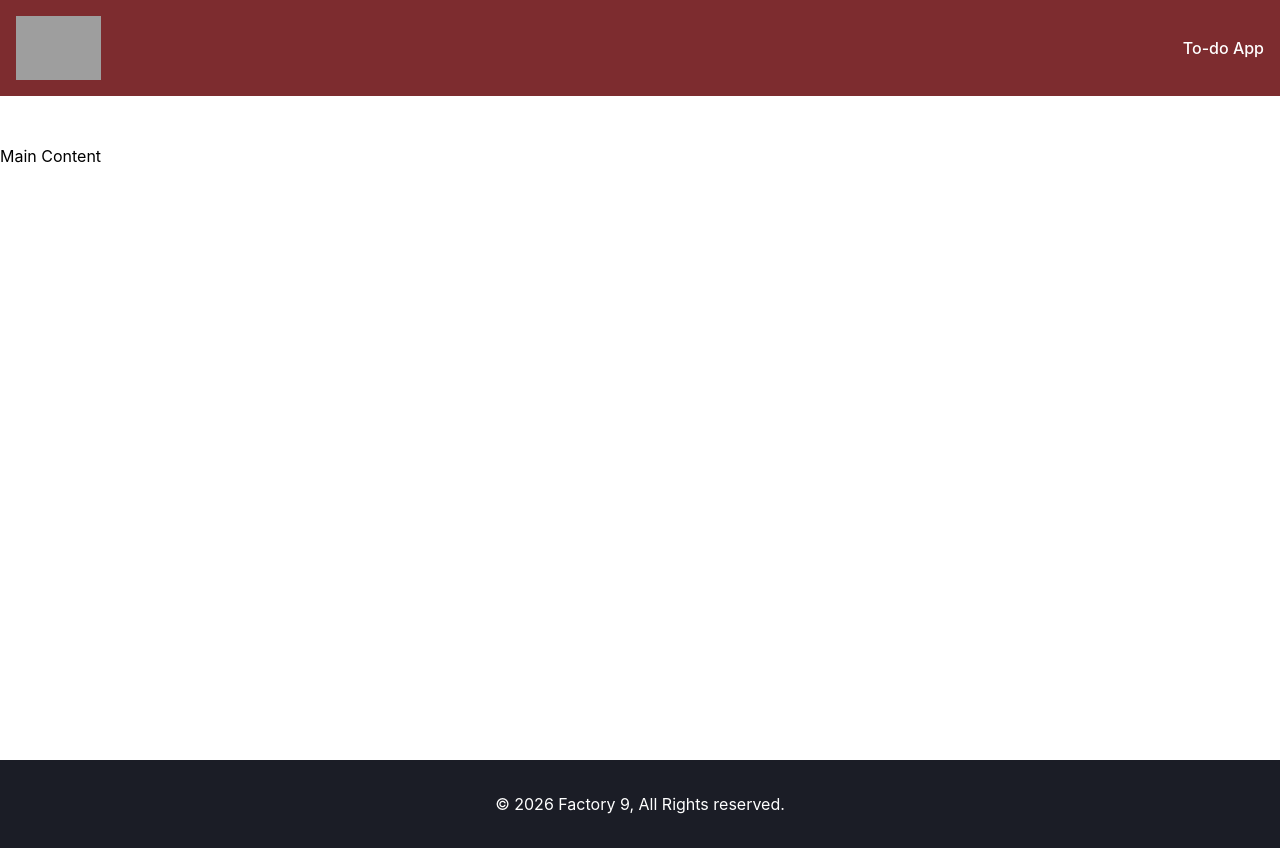
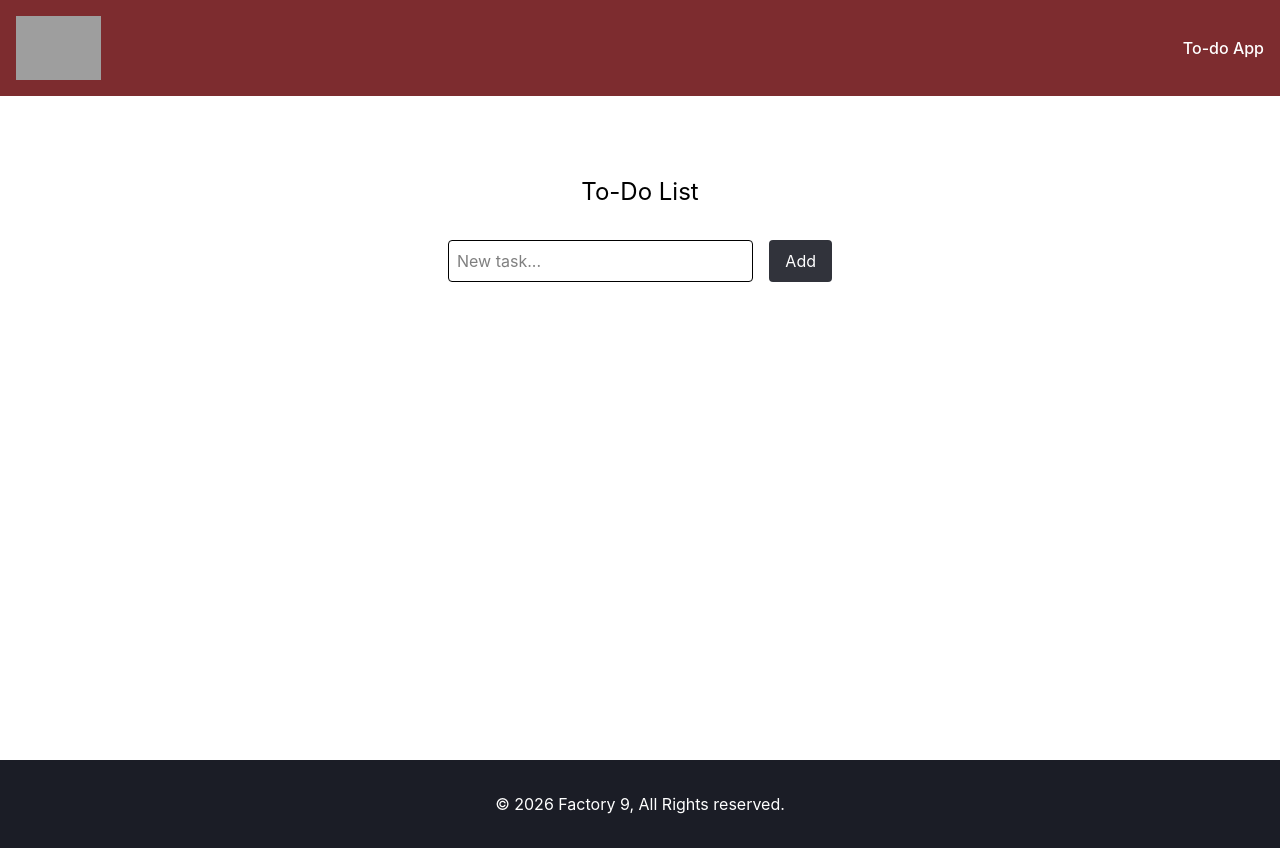
Before and after one commit to alzacharakis-oss/cf9-react-todo-app, a React (Vite) app: page / in a window 1280 px wide. Built offline with nearby package versions, Linux system fonts and the light colour scheme; grey boxes are pictures that could not be loaded.

Commit message:
chore: add ongoing code

```diff
--- a/src/App.tsx
+++ b/src/App.tsx
@@ -1,11 +1,12 @@
 import Layout from "./shared/layout/Layout"
+import {TodoApp} from "./features/todo";
 
 function App() {
 
   return (
     <>
       <Layout>
-        <h1>Main Content</h1>
+        <TodoApp/>
       </Layout>
     </>
   )
--- /dev/null
+++ b/src/features/todo/TodoApp.tsx
@@ -0,0 +1,19 @@
+import TodoForm from "./TodoForm.tsx";
+import {useRef} from "react";
+
+const TodoApp = () => {
+    const inputRef = useRef<HTMLInputElement>(null);
+
+    return (
+        <>
+            <div className="max-w-sm mx-auto pb-12">
+                <h1 className="text-center text-2xl py-8">To-Do List</h1>
+
+                <TodoForm inputRef={inputRef}/>
+
+            </div>
+        </>
+    );
+}
+
+export default TodoApp
--- /dev/null
+++ b/src/features/todo/TodoForm.tsx
@@ -0,0 +1,20 @@
+import Button from "../../shared/ui/Button.tsx";
+import type {TodoFormProps} from "./types.ts";
+
+const TodoForm = ({inputRef}: TodoFormProps) => {
+    return (
+        <>
+            <form className="flex gap-4 mb-4">
+                <input
+                    type="text"
+                    ref={inputRef}
+                    className="flex-1 border p-2 rounded"
+                    placeholder="New task..."
+                />
+                <Button label="Add"/>
+            </form>
+        </>
+    )
+}
+
+export default TodoForm;
--- /dev/null
+++ b/src/features/todo/index.ts
@@ -0,0 +1 @@
+export {default as TodoApp} from './TodoApp';
--- /dev/null
+++ b/src/features/todo/types.ts
@@ -0,0 +1,3 @@
+export type TodoFormProps = {
+    inputRef: React.RefObject<HTMLInputElement | null>;
+}
```
